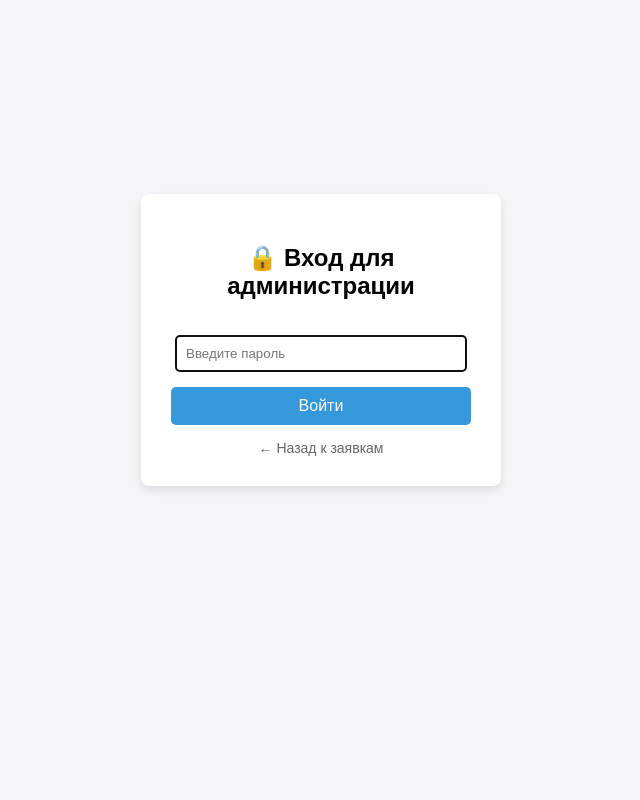
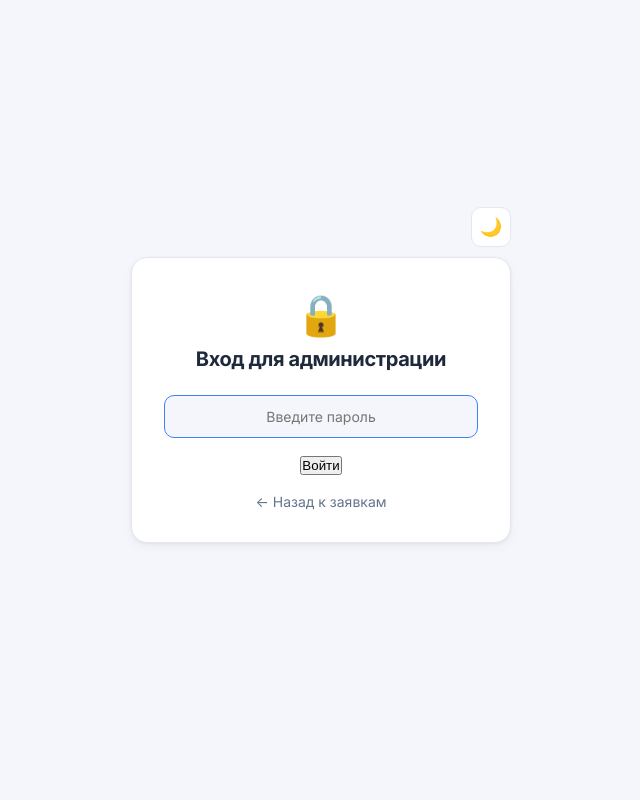
Before and after one commit to ARTERIO0/school-tickets, a Flask app: page /login in a window 1280 px wide. Shown: the whole page, without its empty margins (319-959 px from the left). Run offline with Flask 3, Linux system fonts and the light colour scheme.

Commit message:
Update login.html

```diff
--- a/templates/login.html
+++ b/templates/login.html
@@ -2,26 +2,105 @@
 <html lang="ru">
 <head>
     <meta charset="UTF-8">
+    <meta name="viewport" content="width=device-width, initial-scale=1.0">
     <title>Вход для администрации</title>
+    <link rel="preconnect" href="https://fonts.googleapis.com">
+    <link href="https://fonts.googleapis.com/css2?family=Inter:wght@400;500;600;700&display=swap" rel="stylesheet">
     <style>
-        body { font-family: Arial, sans-serif; background: #f4f4f9; margin: 20px; display: flex; justify-content: center; align-items: center; height: 80vh; }
-        form { background: white; padding: 30px; border-radius: 8px; box-shadow: 0 4px 8px rgba(0,0,0,0.1); width: 300px; text-align: center; }
-        input { width: 90%; padding: 10px; margin: 15px 0; border: 1px solid #ccc; border-radius: 4px; }
-        button { background: #3498db; color: white; border: none; padding: 10px 15px; border-radius: 5px; cursor: pointer; width: 100%; font-size: 16px; }
-        button:hover { background: #2980b9; }
-        .error { color: #e74c3c; font-size: 14px; margin-bottom: 10px; }
-        a { display: block; margin-top: 15px; color: #666; text-decoration: none; font-size: 14px; }
+        :root {
+            --bg: #f4f6fb; --surface: #ffffff; --text: #1e293b; --text-muted: #64748b;
+            --border: #e2e8f0; --primary: #3b82f6; --primary-hover: #2563eb;
+            --danger: #ef4444;
+            --shadow: 0 1px 3px rgba(0,0,0,0.06), 0 4px 12px rgba(0,0,0,0.04);
+        }
+        [data-theme="dark"] {
+            --bg: #0f172a; --surface: #1e293b; --text: #f1f5f9; --text-muted: #94a3b8;
+            --border: #334155; --primary: #3b82f6; --primary-hover: #60a5fa;
+            --danger: #ef4444;
+            --shadow: 0 1px 3px rgba(0,0,0,0.3), 0 4px 12px rgba(0,0,0,0.2);
+        }
+        * { box-sizing: border-box; margin: 0; padding: 0; }
+        body {
+            font-family: 'Inter', -apple-system, sans-serif;
+            background: var(--bg); color: var(--text);
+            min-height: 100vh; padding: 24px;
+            display: flex; justify-content: center; align-items: center;
+            transition: background 0.3s ease, color 0.3s ease;
+        }
+        .container { width: 100%; max-width: 380px; position: relative; }
+        .icon-btn {
+            position: absolute; top: -50px; right: 0;
+            width: 40px; height: 40px; display: inline-flex;
+            align-items: center; justify-content: center;
+            background: var(--surface); border: 1px solid var(--border);
+            border-radius: 10px; cursor: pointer; font-size: 18px;
+            transition: all 0.2s ease; color: var(--text);
+        }
+        .icon-btn:hover { transform: translateY(-1px); }
+        form {
+            background: var(--surface); border: 1px solid var(--border);
+            border-radius: 16px; padding: 32px; box-shadow: var(--shadow);
+            text-align: center;
+        }
+        .lock-icon { font-size: 40px; margin-bottom: 8px; }
+        h2 { font-size: 20px; font-weight: 700; margin-bottom: 24px; letter-spacing: -0.02em; }
+        input {
+            width: 100%; padding: 12px 14px;
+            border: 1px solid var(--border); border-radius: 10px;
+            background: var(--bg); color: var(--text);
+            font-family: inherit; font-size: 14px;
+            margin-bottom: 16px; transition: border-color 0.2s ease;
+            text-align: center;
+        }
+        input:focus { outline: none; border-color: var(--primary); }
+        .btn {
+            display: inline-flex; align-items: center; justify-content: center;
+            width: 100%; padding: 12px 20px;
+            background: var(--primary); color: #fff;
+            border: none; border-radius: 10px;
+            font-size: 15px; font-weight: 600;
+            cursor: pointer; transition: all 0.2s ease;
+            font-family: inherit;
+        }
+        .btn:hover { background: var(--primary-hover); transform: translateY(-1px); }
+        .error {
+            color: var(--danger); font-size: 13px; margin-bottom: 12px;
+            padding: 10px; border-radius: 8px;
+            background: rgba(239,68,68,0.1);
+        }
+        .back-link {
+            display: block; text-align: center; margin-top: 18px;
+            color: var(--text-muted); text-decoration: none; font-size: 14px;
+        }
+        .back-link:hover { color: var(--text); }
     </style>
 </head>
 <body>
+    <div class="container">
+        <button class="icon-btn" id="theme-toggle" title="Переключить тему">🌙</button>
         <form method="POST">
-        <h2>🔒 Вход для администрации</h2>
+            <div class="lock-icon">🔒</div>
+            <h2>Вход для администрации</h2>
             {% if error %}
                 <div class="error">{{ error }}</div>
             {% endif %}
             <input type="password" name="password" placeholder="Введите пароль" required autofocus>
             <button type="submit">Войти</button>
-        <a href="/">← Назад к заявкам</a>
+            <a href="/" class="back-link">← Назад к заявкам</a>
         </form>
+    </div>
+
+    <script>
+        const themeToggle = document.getElementById('theme-toggle');
+        const currentTheme = localStorage.getItem('theme') || 'light';
+        document.documentElement.setAttribute('data-theme', currentTheme);
+        themeToggle.textContent = currentTheme === 'dark' ? '☀️' : '🌙';
+        themeToggle.addEventListener('click', () => {
+            const theme = document.documentElement.getAttribute('data-theme') === 'dark' ? 'light' : 'dark';
+            document.documentElement.setAttribute('data-theme', theme);
+            localStorage.setItem('theme', theme);
+            themeToggle.textContent = theme === 'dark' ? '☀️' : '🌙';
+        });
+    </script>
 </body>
 </html>
```
Lines whose indentation alone changed are shown as unchanged.
